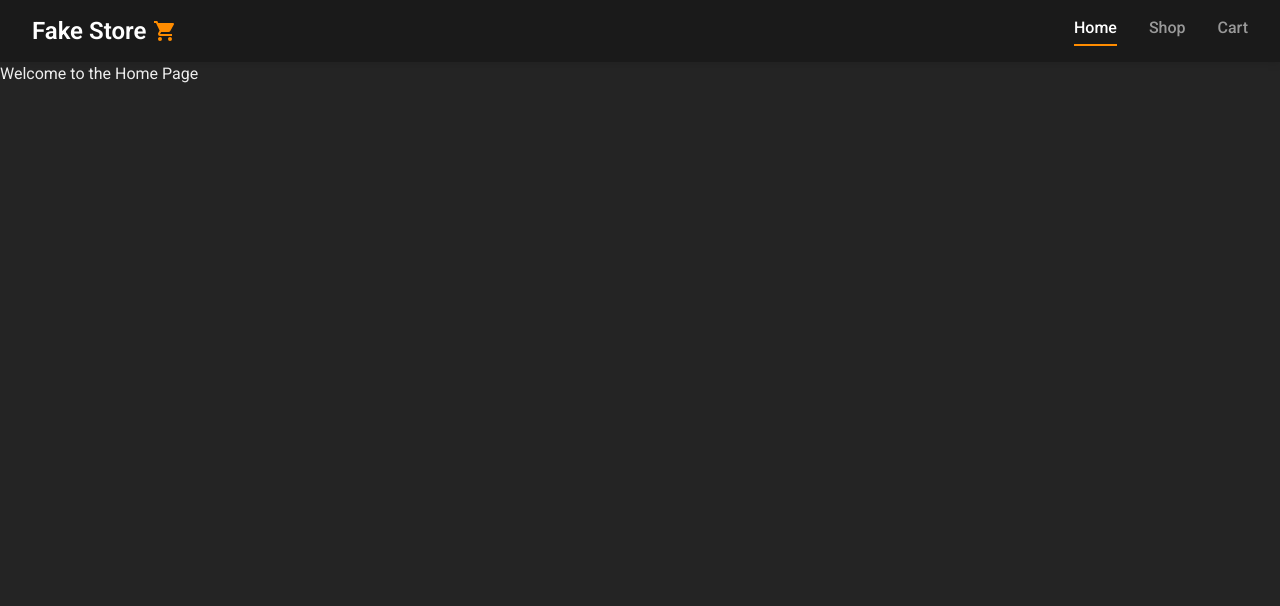
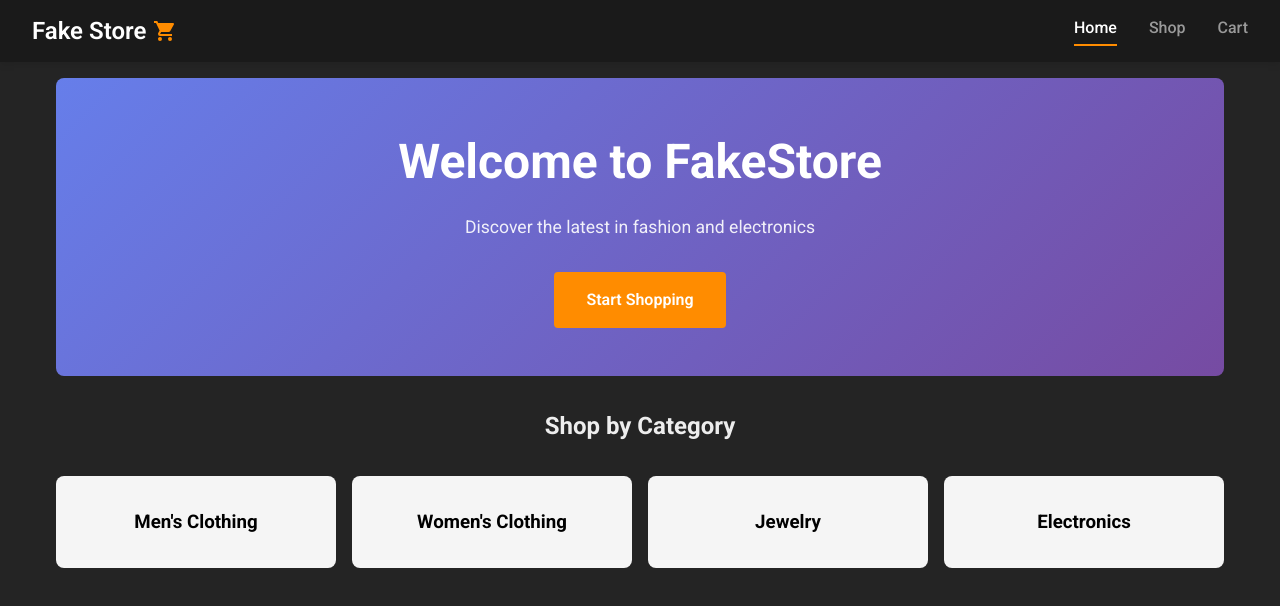
Before and after one commit to Alex-Huaracha/fake-store, a React app: page / in a window 1280 px wide. Shown: the top 606 px of the page. Built offline with nearby package versions, Linux system fonts and the light colour scheme; the HTML template or start-up script is replaced by a standard one.

Commit message:
feat: create Home component with layout and styling for categories and hero section

```diff
--- a/src/pages/Home/Home.jsx
+++ b/src/pages/Home/Home.jsx
@@ -1,3 +1,34 @@
+import { Link } from 'react-router';
+import styles from './Home.module.css';
+
 export const Home = () => {
-  return <div>Welcome to the Home Page</div>;
+  return (
+    <div className={styles.container}>
+      <section className={styles.hero}>
+        <h1>Welcome to FakeStore</h1>
+        <p>Discover the latest in fashion and electronics</p>
+        <Link to="/shop" className={styles.ctaButton}>
+          Start Shopping
+        </Link>
+      </section>
+
+      <section className={styles.categories}>
+        <h2>Shop by Category</h2>
+        <div className={styles.categoryGrid}>
+          <div className={styles.categoryCard}>
+            <h3>Men's Clothing</h3>
+          </div>
+          <div className={styles.categoryCard}>
+            <h3>Women's Clothing</h3>
+          </div>
+          <div className={styles.categoryCard}>
+            <h3>Jewelry</h3>
+          </div>
+          <div className={styles.categoryCard}>
+            <h3>Electronics</h3>
+          </div>
+        </div>
+      </section>
+    </div>
+  );
 };
--- /dev/null
+++ b/src/pages/Home/Home.module.css
@@ -0,0 +1,84 @@
+.container {
+  max-width: 1200px;
+  margin: 0 auto;
+  padding: 1rem;
+}
+
+.hero {
+  text-align: center;
+  padding: 3rem 1rem;
+  background: linear-gradient(135deg, #667eea 0%, #764ba2 100%);
+  color: white;
+  border-radius: 8px;
+  margin-bottom: 2rem;
+}
+
+.hero h1 {
+  font-size: 2rem;
+  margin-bottom: 1rem;
+}
+
+.hero p {
+  font-size: 1.1rem;
+  margin-bottom: 2rem;
+  opacity: 0.9;
+}
+
+.ctaButton {
+  display: inline-block;
+  padding: 1rem 2rem;
+  background-color: #ff8c00;
+  color: white;
+  text-decoration: none;
+  border-radius: 4px;
+  font-weight: 600;
+  transition: background-color 0.3s ease;
+}
+
+.ctaButton:hover {
+  background-color: #ff7300;
+}
+
+.categories h2 {
+  text-align: center;
+  margin-bottom: 2rem;
+}
+
+.categoryGrid {
+  display: grid;
+  grid-template-columns: 1fr;
+  gap: 1rem;
+}
+
+.categoryCard {
+  background-color: #f5f5f5;
+  padding: 2rem;
+  text-align: center;
+  border-radius: 8px;
+  transition: transform 0.3s ease;
+  cursor: pointer;
+  color: black;
+}
+
+.categoryCard:hover {
+  transform: translateY(-4px);
+  box-shadow: 0 4px 12px rgba(0, 0, 0, 0.1);
+}
+
+/* Tablet */
+@media (min-width: 768px) {
+  .hero h1 {
+    font-size: 3rem;
+  }
+
+  .categoryGrid {
+    grid-template-columns: repeat(2, 1fr);
+  }
+}
+
+/* Desktop */
+@media (min-width: 1024px) {
+  .categoryGrid {
+    grid-template-columns: repeat(4, 1fr);
+  }
+}
```
